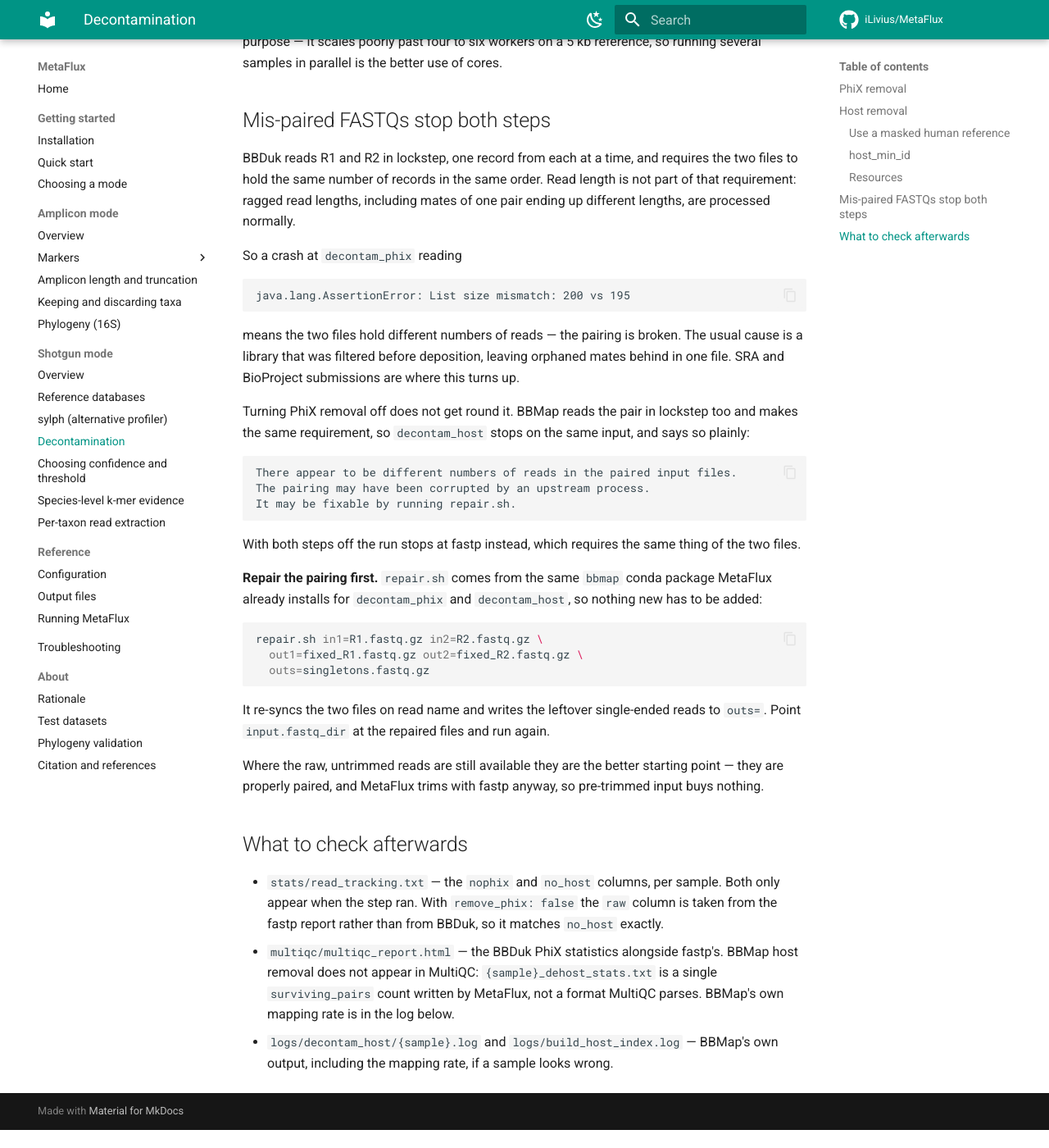
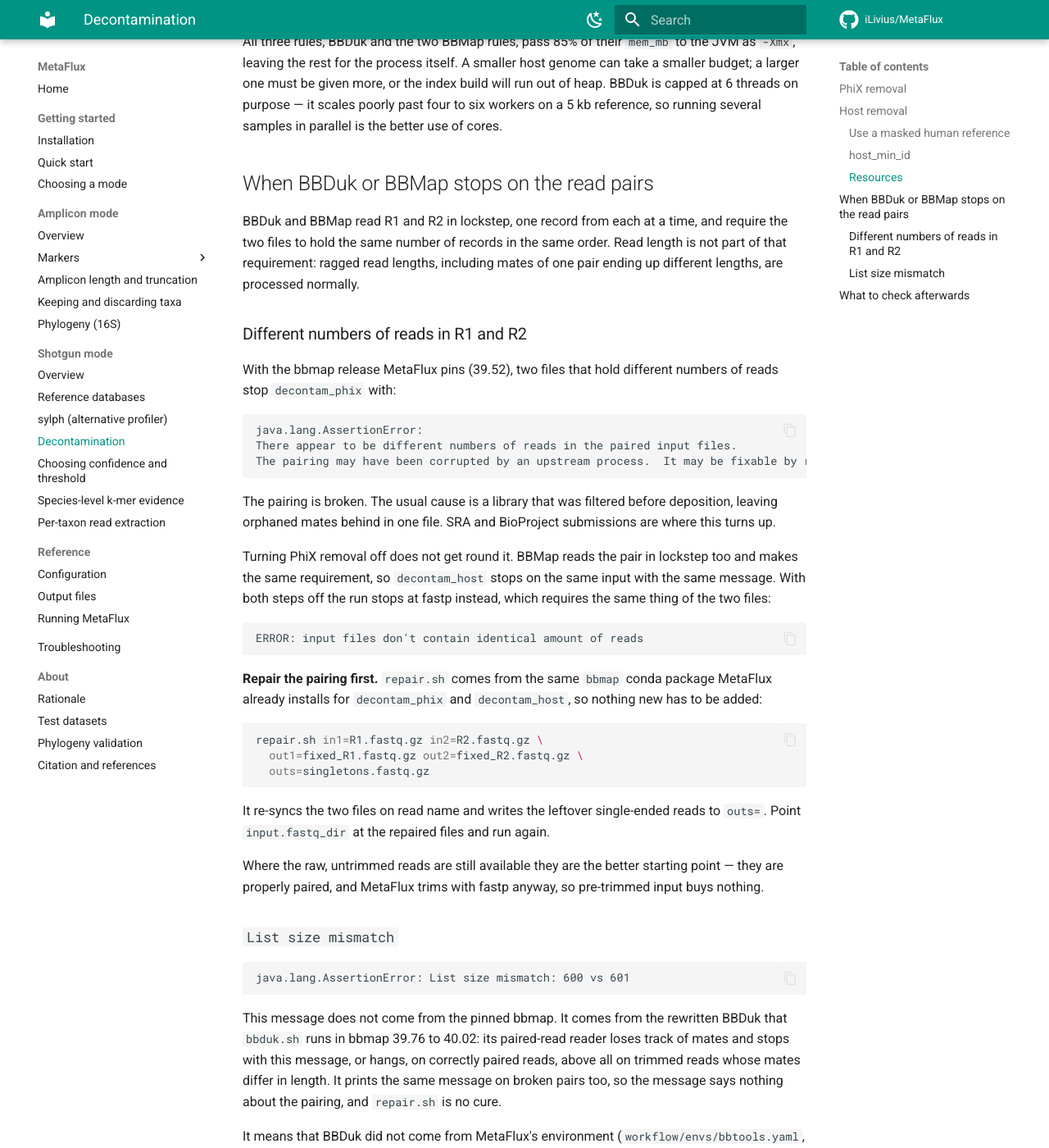
Before and after one commit to iLivius/MetaFlux, an MkDocs documentation site: the page built from docs/shotgun/decontamination.md, in a window 1280 px wide and 1400 px high, scrolled down 4426 px. Shown: the whole window at 82% size. Built offline with MkDocs 1.6.1 and Material for MkDocs 9.7.7, drawn with Linux system fonts in a browser that asks for light colours; comment, search, counter and statistics services are not loaded; before the commit the page ends 5804 px from its top, so only the background shows below that; some of the changed text lies outside the part shown.

Commit message:
Docs: BBDuk's PhiX reference, and what the read-pair errors mean
- ref=phix makes BBDuk load BBTools' own corrected PhiX genome
  (resources/phix2.fa.gz: Illumina's phiX174 sequence with two bases
  corrected and its first 74 bases repeated at the end), not Illumina's
  phix174_ill.ref.fa.gz, which the bbmap package also holds. Corrected in the
  comment above rule decontam_phix, in config.yaml and in the docs. The
  amplicon PhiX reference (NCBI's genome, used by bowtie2) is unchanged.
- With the pinned bbmap 39.52, R1 and R2 files that hold different numbers of
  reads stop BBDuk and BBMap with "There appear to be different numbers of
  reads in the paired input files ... It may be fixable by running repair.sh",
  and fastp with "input files don't contain identical amount of reads". The
  docs treated "List size mismatch" as that message and sent users to
  repair.sh, but it comes from the rewritten BBDuk of bbmap 39.76 to 40.02,
  which prints it on correctly paired, trimmed reads too; the cure there is
  MetaFlux's pinned environment. Rewritten in troubleshooting.md,
  shotgun/decontamination.md, shotgun/overview.md and
  reference/configuration.md, quoting the messages as the tools print them.

Comments outside rule bodies, config comments and docs only: no job changes.

````diff
--- a/docs/shotgun/decontamination.md
+++ b/docs/shotgun/decontamination.md
@@ -36,9 +36,13 @@ sequencing control. Those reads are genuine sequence and will not be classified
 anything real, but removing them early stops them from inflating the denominator of
 every relative abundance computed downstream.
 
-BBDuk matches reads by k-mer against `phix174_ill.ref.fa.gz`, which ships inside the
-`bbmap` conda package. Nothing is downloaded and no index is built. The settings are
-BBTools' own recommendation for PhiX:
+BBDuk matches reads by k-mer against `phix2.fa.gz`, BBTools' own copy of the PhiX
+genome, which ships inside the `bbmap` conda package: Illumina's phiX174 sequence with
+two bases corrected and its first 74 bases repeated at the end, so that reads across
+the point where the circular genome is opened still match. `ref=phix` loads this file;
+the package also holds Illumina's own `phix174_ill.ref.fa.gz`, which `ref=phix` does
+not use. Nothing is downloaded and no index is built. The settings are BBTools' own
+recommendation for PhiX:
 
 ```bash
 bbduk.sh ref=phix in1=... in2=... out1=... out2=... stats=... k=31 hdist=1
@@ -189,35 +193,36 @@ heap. BBDuk is capped at 6 threads on purpose — it scales poorly past four to
 workers on a 5 kb reference, so running several samples in parallel is the better use
 of cores.
 
-## Mis-paired FASTQs stop both steps
+## When BBDuk or BBMap stops on the read pairs
 
-BBDuk reads R1 and R2 in lockstep, one record from each at a time, and requires the
-two files to hold the same number of records in the same order. Read length is not
-part of that requirement: ragged read lengths, including mates of one pair ending up
-different lengths, are processed normally.
+BBDuk and BBMap read R1 and R2 in lockstep, one record from each at a time, and
+require the two files to hold the same number of records in the same order. Read
+length is not part of that requirement: ragged read lengths, including mates of one
+pair ending up different lengths, are processed normally.
 
-So a crash at `decontam_phix` reading
+### Different numbers of reads in R1 and R2
+
+With the bbmap release MetaFlux pins (39.52), two files that hold different numbers
+of reads stop `decontam_phix` with:
 
 ```text
-java.lang.AssertionError: List size mismatch: 200 vs 195
+java.lang.AssertionError:
+There appear to be different numbers of reads in the paired input files.
+The pairing may have been corrupted by an upstream process.  It may be fixable by running repair.sh.
 ```
 
-means the two files hold different numbers of reads — the pairing is broken. The
-usual cause is a library that was filtered before deposition, leaving orphaned mates
-behind in one file. SRA and BioProject submissions are where this turns up.
+The pairing is broken. The usual cause is a library that was filtered before
+deposition, leaving orphaned mates behind in one file. SRA and BioProject submissions
+are where this turns up.
 
 Turning PhiX removal off does not get round it. BBMap reads the pair in lockstep too
-and makes the same requirement, so `decontam_host` stops on the same input, and says
-so plainly:
+and makes the same requirement, so `decontam_host` stops on the same input with the
+same message. With both steps off the run stops at fastp instead, which requires the
+same thing of the two files:
 
 ```text
-There appear to be different numbers of reads in the paired input files.
-The pairing may have been corrupted by an upstream process.
-It may be fixable by running repair.sh.
+ERROR: input files don't contain identical amount of reads
 ```
-
-With both steps off the run stops at fastp instead, which requires the same thing of
-the two files.
 
 **Repair the pairing first.** `repair.sh` comes from the same `bbmap` conda package
 MetaFlux already installs for `decontam_phix` and `decontam_host`, so nothing new has
@@ -236,6 +241,25 @@ Where the raw, untrimmed reads are still available they are the better starting
 point — they are properly paired, and MetaFlux trims with fastp anyway, so
 pre-trimmed input buys nothing.
 
+### `List size mismatch`
+
+```text
+java.lang.AssertionError: List size mismatch: 600 vs 601
+```
+
+This message does not come from the pinned bbmap. It comes from the rewritten BBDuk
+that `bbduk.sh` runs in bbmap 39.76 to 40.02: its paired-read reader loses track of
+mates and stops with this message, or hangs, on correctly paired reads, above all on
+trimmed reads whose mates differ in length. It prints the same message on broken pairs
+too, so the message says nothing about the pairing, and `repair.sh` is no cure.
+
+It means that BBDuk did not come from MetaFlux's environment
+(`workflow/envs/bbtools.yaml`, which pins bbmap 39.52). The first lines of
+`logs/decontam_phix/{sample}.log` name the version that ran (`Version 39.52` for the
+pinned one). Start the run with `--sdm conda`, so that Snakemake installs and uses that
+environment, and keep the pin if you edit the file. MetaFlux before v2.5.0 did not pin
+bbmap, so its environment could get one of these releases.
+
 ## What to check afterwards
 
 - `stats/read_tracking.txt` — the `nophix` and `no_host` columns, per sample. Both
--- a/docs/troubleshooting.md
+++ b/docs/troubleshooting.md
@@ -2,7 +2,7 @@
 
 Six situations come up often enough to be worth writing down: an automatic
 truncation length that throws away every read, a PhiX-removal step that stops on
-mis-paired FASTQs, a shotgun OTU table that comes out empty at a rank other than
+the read pairs, a shotgun OTU table that comes out empty at a rank other than
 species, small differences between two runs on the same data, a reference download
 that fails its md5 check, and YAML mistakes in the config. Each entry gives the
 symptom, the reason behind it, and what to change.
@@ -130,24 +130,31 @@ amplicon:
 Background on how the cut is chosen, and on the overlap constraint, is in
 [Amplicon length and truncation](amplicon/length-and-truncation.md).
 
-## Shotgun: BBDuk PhiX removal fails on mis-paired (pre-filtered) reads
+## Shotgun: BBDuk PhiX removal stops on the read pairs
 
 !!! warning "Symptom"
 
-    The shotgun run aborts at rule `decontam_phix` with:
+    The shotgun run aborts at rule `decontam_phix` with one of these two messages:
 
     ```text
-    java.lang.AssertionError: List size mismatch: 200 vs 195
+    java.lang.AssertionError:
+    There appear to be different numbers of reads in the paired input files.
+    The pairing may have been corrupted by an upstream process.  It may be fixable by running repair.sh.
     ```
 
-    The two FASTQs hold different numbers of records: the pairing **is** broken.
+    ```text
+    java.lang.AssertionError: List size mismatch: 600 vs 601
+    ```
+
+    The first means the pairing **is** broken. The second does not: it comes from a
+    newer bbmap than the one MetaFlux pins (see the end of this entry).
 
 **Cause.** BBDuk reads the R1 and R2 files in lockstep, one record from each at
 a time, and requires both files to hold the same number of records in the same
 order. Read length has nothing to do with it — ragged lengths, and mates of the
-same pair ending up different lengths, are processed normally. `List size
-mismatch: N vs M` means R1 and R2 contain different numbers of reads, which
-usually happens when reads were filtered before deposition and orphaned mates
+same pair ending up different lengths, are processed normally. "There appear to be
+different numbers of reads" means R1 and R2 contain different numbers of reads,
+which usually happens when reads were filtered before deposition and orphaned mates
 were left behind in one file. SRA and BioProject submissions are the common
 case. MetaFlux's own fetch can produce it as well: rule `download_sra` calls
 `fasterq-dump --split-files`, which writes a record to `_1` only for any spot
@@ -155,10 +162,8 @@ holding a single read (`--split-3` is the option that keeps the two files in
 step).
 
 The BBMap host-removal step (rule `decontam_host`) fails on the same input, for
-the same reason: BBMap reads the pair in lockstep too and makes the same
-requirement. BBMap's message names the fix outright — *"There appear to be
-different numbers of reads in the paired input files. The pairing may have been
-corrupted by an upstream process. It may be fixable by running repair.sh."*
+the same reason and with the same message: BBMap reads the pair in lockstep too and
+makes the same requirement. The message names the fix outright.
 
 **Fix — repair the pairing.** `repair.sh` ships in the same `bbmap` conda
 package MetaFlux already installs for these rules, so no extra tool is needed:
@@ -180,6 +185,20 @@ pre-trimmed input buys nothing.
     Switching PhiX removal off only moves the failure to BBMap, which stops on
     the same files. Switching host removal off as well moves it to fastp, which
     stops on unequal record counts too. Repair the files instead.
+
+**`List size mismatch` is a different problem.** MetaFlux pins bbmap 39.52, whose
+BBDuk and BBMap never print this message. It comes from the rewritten BBDuk that
+`bbduk.sh` runs in bbmap 39.76 to 40.02: its paired-read reader loses track of
+mates and stops with this message, or hangs, on correctly paired reads, above all on
+trimmed reads whose mates differ in length. It prints the same message on broken
+pairs too, so it says nothing about the pairing, and `repair.sh` does not help. The
+first lines of `logs/decontam_phix/{sample}.log` name the version that ran
+(`Version 39.52` for the pinned one).
+
+**Fix — run with MetaFlux's environment.** Start the run with `--sdm conda`, so that
+Snakemake installs and uses the pinned environment (`workflow/envs/bbtools.yaml`),
+and keep the pin if you edit that file. MetaFlux before v2.5.0 did not pin bbmap, so
+its environment could get one of these releases.
 
 More on host references and masking is in
 [Decontamination](shotgun/decontamination.md).
````
Also changed, not shown: docs/getting-started/installation.md (+3 -2 lines), docs/reference/configuration.md (+14 -9 lines), docs/shotgun/databases.md (+3 -3 lines), docs/shotgun/overview.md (+8 -4 lines), 2 other files.
